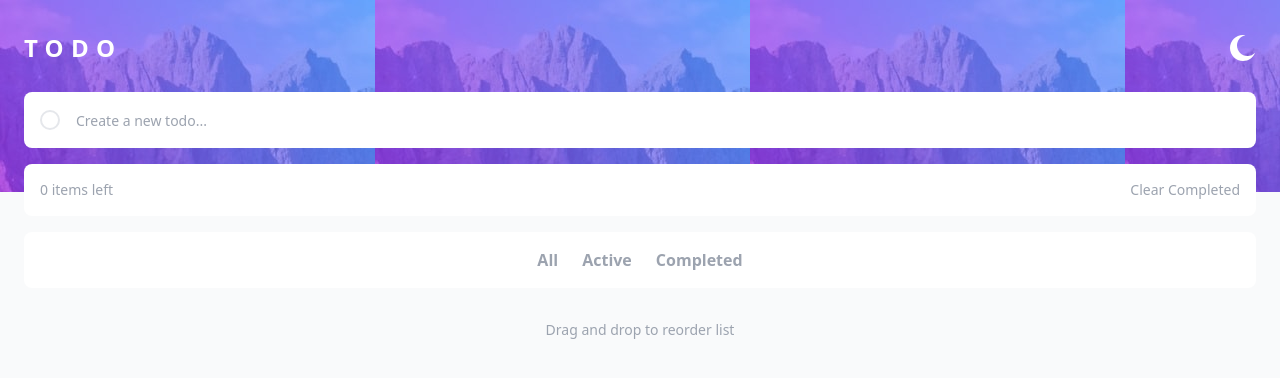
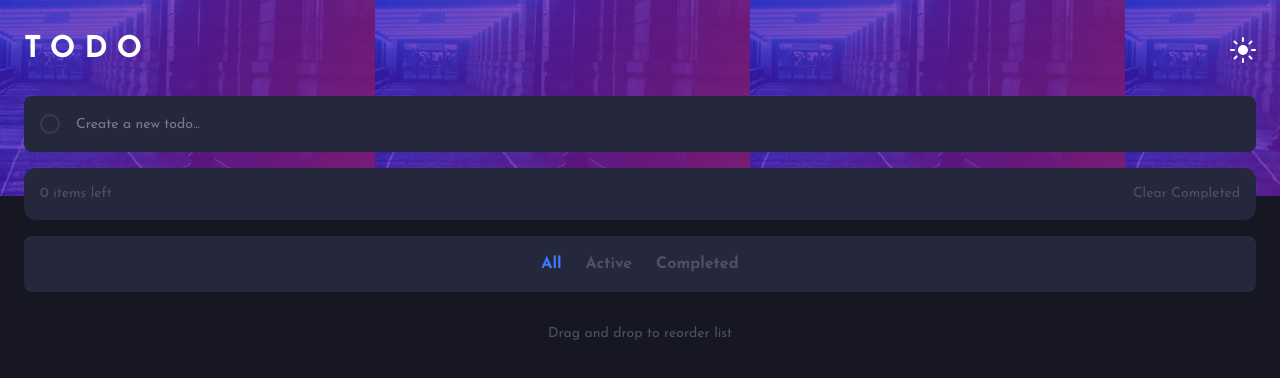
Before and after one commit to elvisnipah/todo-app-design-implementation, a React (Vite) app: page / in a window 1280 px wide. Shown: the top 378 px of the page. Built offline with nearby package versions, Linux system fonts and the light colour scheme.

Commit message:
implement dark mode

```diff
--- a/src/App.jsx
+++ b/src/App.jsx
@@ -1,13 +1,19 @@
 import Header from "./components/Header";
-import TodoItem from "./components/todo/TodoItem";
 import TodoSection from "./components/todo/TodoSection";
+import { DarkModeProvider } from "./context/DarkModeContext";
+
+import Container from "./components/ui/Container";
 
 function App() {
   return (
-    <main id="app" className="bg-gray-50">
-      <Header />
-      <TodoSection />
-    </main>
+    <DarkModeProvider>
+      <div id="app">
+        <Container>
+          <Header />
+          <TodoSection />
+        </Container>
+      </div>
+    </DarkModeProvider>
   );
 }
 
--- a/src/components/Header.jsx
+++ b/src/components/Header.jsx
@@ -1,21 +1,35 @@
-import React from "react";
+import React, { useContext } from "react";
+
+import { DarkModeContext } from "../context/DarkModeContext";
 
 import moonIcon from "../assets/icon-moon.svg";
+import sunIcon from "../assets/icon-sun.svg";
 import bgMobileLight from "../assets/bg-mobile-light.jpg";
+import bgMobileDark from "../assets/bg-mobile-dark.jpg";
 
 function Header() {
+  const { darkMode, toggleDarkMode } = useContext(DarkModeContext);
+
+  const handleClick = () => {
+    toggleDarkMode();
+  };
+
   return (
     <header
-      className="bg-transparent flex py-8 px-6 justify-between text-white pb-32"
+      className={
+        "bg-transparent flex py-8 px-6 justify-between text-white pb-32"
+      }
       style={{
-        backgroundImage: `url(${bgMobileLight})`,
-        // backgroundRepeat: "none",
-        // backgroundSize: "cover",
+        backgroundImage: `url(${darkMode ? bgMobileDark : bgMobileLight})`,
       }}
     >
-      <p className="text-2xl tracking-[0.3em] font-bold">TODO</p>
+      <p className="text-3xl tracking-[0.3em] font-bold">TODO</p>
       <button>
-        <img src={moonIcon} alt="Icon to toggle dark mode" />
+        <img
+          src={darkMode ? sunIcon : moonIcon}
+          alt="Icon to toggle dark mode"
+          onClick={toggleDarkMode}
+        />
       </button>
     </header>
   );
--- a/src/components/todo/TodoFilter.jsx
+++ b/src/components/todo/TodoFilter.jsx
@@ -1,11 +1,32 @@
 import React from "react";
 
-function TodoFilter() {
+function TodoFilter(props) {
   return (
-    <section className="bg-white mx-6 rounded-lg flex items-center justify-center gap-6 p-4 text-gray-400 font-bold">
-      <button>All</button>
-      <button>Active</button>
-      <button>Completed</button>
+    <section className="bg-white dark:bg-[hsl(235,24%,19%)] dark:text-[hsl(233,14%,35%)] mx-6 rounded-lg flex items-center justify-center gap-6 p-4 text-gray-400 font-bold">
+      <button
+        className={`${
+          props.currentView === "All" && "text-[hsl(220,98%,61%)]"
+        }`}
+        onClick={props.showAll}
+      >
+        All
+      </button>
+      <button
+        className={`${
+          props.currentView === "Active" && "text-[hsl(220,98%,61%)]"
+        }`}
+        onClick={props.showActive}
+      >
+        Active
+      </button>
+      <button
+        className={`${
+          props.currentView === "Completed" && "text-[hsl(220,98%,61%)]"
+        }`}
+        onClick={props.showCompleted}
+      >
+        Completed
+      </button>
     </section>
   );
 }
--- a/src/components/todo/TodoInput.jsx
+++ b/src/components/todo/TodoInput.jsx
@@ -31,12 +31,12 @@ function TodoInput(props) {
   };
 
   return (
-    <div className="mx-6 bg-white flex p-4 gap-4 items-center rounded-lg">
+    <div className="mx-6 bg-white dark:bg-[hsl(235,24%,19%)] dark:text-[hsl(234,39%,85%)]  flex p-4 gap-4 items-center rounded-lg">
       <CheckButton disabled={true} />
       <input
         type="text"
         placeholder="Create a new todo..."
-        className="focus:outline-none placeholder:text-sm"
+        className="focus:outline-none placeholder:text-sm bg-inherit placeholder:dark:text-[hsl(234,11%,52%)]"
         value={todoInfo.text}
         onChange={handleTextChange}
         onKeyDown={handleKeyPress}
--- a/src/components/todo/TodoItem.jsx
+++ b/src/components/todo/TodoItem.jsx
@@ -4,15 +4,15 @@ import CloseButton from "../ui/CloseButton";
 
 function TodoItem(props) {
   return (
-    <div className="flex w-full gap-4 p-4 border-b-2">
+    <div className="flex w-full gap-4 p-4 border-b-2 dark:border-[hsl(237,14%,26%)] dark:bg-[hsl(235,24%,19%)] dark:text-[hsl(234,39%,85%)]">
       <CheckButton
         checked={props.completed}
         markComplete={props.markComplete}
         id={props.id}
       />
-      <p className="w-[80%]">
+      <p className="w-[70%] break-words">
         {props.completed ? (
-          <s className="text-gray-400">{props.text}</s>
+          <s className="dark:text-[hsl(233,14%,35%)]">{props.text}</s>
         ) : (
           props.text
         )}
--- a/src/components/todo/TodoList.jsx
+++ b/src/components/todo/TodoList.jsx
@@ -25,9 +25,9 @@ function TodoList(props) {
   });
 
   return (
-    <section className="bg-white mx-6 rounded-lg">
+    <section className="bg-white mx-6 rounded-xl dark:bg-[hsl(235,24%,19%)] overflow-hidden">
       {allTodos}
-      <div className="flex justify-between p-4 text-sm text-gray-400">
+      <div className="flex justify-between p-4 text-sm text-gray-400 dark:text-[hsl(233,14%,35%)]">
         <p>
           {itemsLeft} {itemsLeft === 1 ? "item" : "items"} left
         </p>
--- a/src/components/todo/TodoSection.jsx
+++ b/src/components/todo/TodoSection.jsx
@@ -6,6 +6,8 @@ import TodoList from "./TodoList";
 
 function TodoSection() {
   const [todos, setTodos] = useState([]);
+
+  const [view, setView] = useState("All");
 
   const addTodo = (newTodo) => {
     setTodos((prevTodos) => [newTodo, ...prevTodos]);
@@ -38,17 +40,44 @@ function TodoSection() {
     );
   };
 
+  const activeTodos = todos.filter((todo) => todo.completed === false);
+
+  const completedTodos = todos.filter((todo) => todo.completed === true);
+
+  const showAll = () => {
+    setView("All");
+  };
+
+  const showActive = () => {
+    setView("Active");
+  };
+
+  const showCompleted = () => {
+    setView("Completed");
+  };
+
   return (
-    <section className="mt-[-100px] flex flex-col gap-4">
+    <section className="mt-[-100px] flex flex-col gap-4 pb-8 ">
       <TodoInput addTodo={addTodo} />
       <TodoList
-        todos={todos}
+        todos={
+          view === "All"
+            ? todos
+            : view === "Active"
+            ? activeTodos
+            : completedTodos
+        }
         markComplete={markComplete}
         deleteTodo={deleteTodo}
         clearCompleted={clearCompleted}
       />
-      <TodoFilter />
-      <p className="mx-6 text-center mt-4 text-sm text-gray-400">
+      <TodoFilter
+        currentView={view}
+        showAll={showAll}
+        showActive={showActive}
+        showCompleted={showCompleted}
+      />
+      <p className="mx-6 text-center mt-4 text-sm text-gray-400 dark:text-[hsl(233,14%,35%)]">
         Drag and drop to reorder list
       </p>
     </section>
--- a/src/components/ui/CheckButton.jsx
+++ b/src/components/ui/CheckButton.jsx
@@ -6,7 +6,9 @@ function CheckButton(props) {
   return (
     <button
       className={`border-2 w-5 h-5 rounded-full flex items-center justify-center  ${
-        props.checked ? "bg-gradient-to-r border-none" : "border-2"
+        props.checked
+          ? "bg-gradient-to-r border-none"
+          : "border-2 dark:border-[hsl(237,14%,26%)]"
       } from-[hsl(192,100%,67%)] to-[hsl(280,87%,65%)]`}
       disabled={props.disabled}
       onClick={() => props.markComplete(props.id)}
--- /dev/null
+++ b/src/components/ui/Container.jsx
@@ -0,0 +1,11 @@
+import React, { useContext } from "react";
+
+function Container(props) {
+  return (
+    <main className={"bg-gray-100 dark:bg-[hsl(235,21%,11%)] h-full"}>
+      {props.children}
+    </main>
+  );
+}
+
+export default Container;
--- /dev/null
+++ b/src/context/DarkModeContext.jsx
@@ -0,0 +1,21 @@
+import React, { createContext, useState } from "react";
+
+const DarkModeContext = createContext();
+
+function DarkModeProvider(props) {
+  const [darkMode, setDarkMode] = useState(true);
+
+  const toggleDarkMode = () => {
+    setDarkMode(!darkMode);
+  };
+
+  return (
+    <div className={`${darkMode ? "dark" : ""} h-full`}>
+      <DarkModeContext.Provider value={{ darkMode, toggleDarkMode }}>
+        {props.children}
+      </DarkModeContext.Provider>
+    </div>
+  );
+}
+
+export { DarkModeContext, DarkModeProvider };
--- a/src/index.css
+++ b/src/index.css
@@ -1,3 +1,5 @@
+@import url("https://fonts.googleapis.com/css2?family=Josefin+Sans:wght@400;700&display=swap");
+
 @tailwind base;
 @tailwind components;
 @tailwind utilities;
@@ -7,4 +9,6 @@ body,
 #root,
 #app {
   height: 100%;
+  font-family: Josefin Sans;
+  font-weight: 18px;
 }
--- a/tailwind.config.cjs
+++ b/tailwind.config.cjs
@@ -1,5 +1,6 @@
 /** @type {import('tailwindcss').Config} */
 module.exports = {
+  darkMode: "class",
   content: ["./src/**/*.{jsx,js}"],
   theme: {
     extend: {},
```
